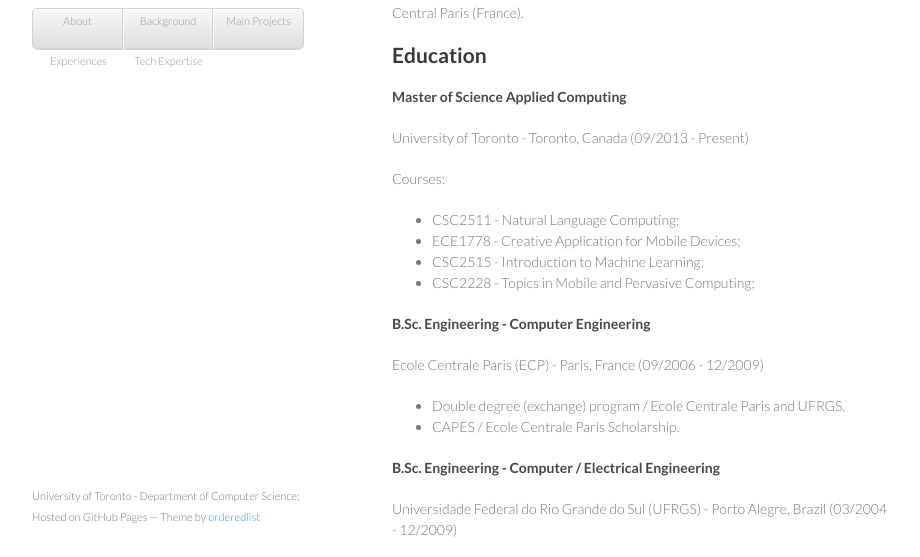
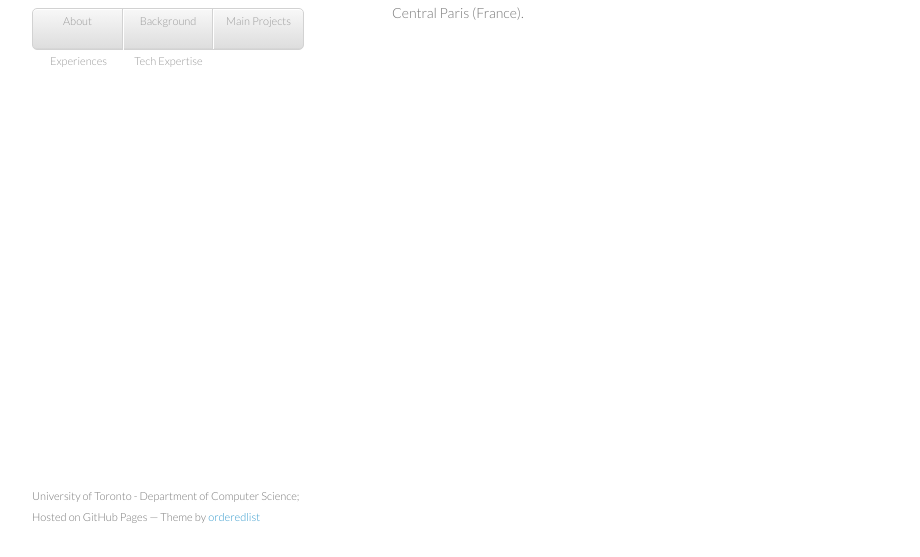
Before and after one commit to trein/trein.github.io, a plain HTML site: page index.html in a window 1280 px wide. Shown: the part 204-761 px from the top of the page, without its empty margins (178-1098 px from the left). Drawn offline with Linux system fonts and the light colour scheme.

Commit message:
Add initialization code

```diff
--- a/index.html
+++ b/index.html
@@ -203,12 +203,15 @@ try {
 </script>
 
 <script>
-function show(componentId) {
+function hideAll() {
     var elements = document.getElementsByClassName('toogle');
     for (var i = 0; i < elements.length; ++i) {
         var item = elements[i];
         item.style.display = 'none';
     }
+}
+function show(componentId) {
+    hideAll();
     var e = document.getElementById(componentId);
     if (e.style.display == 'block') {
         e.style.display = 'none';
@@ -216,6 +219,7 @@ function show(componentId) {
         e.style.display = 'block';
     }
 }
+show("about");
 </script>
 
 </body>
```
